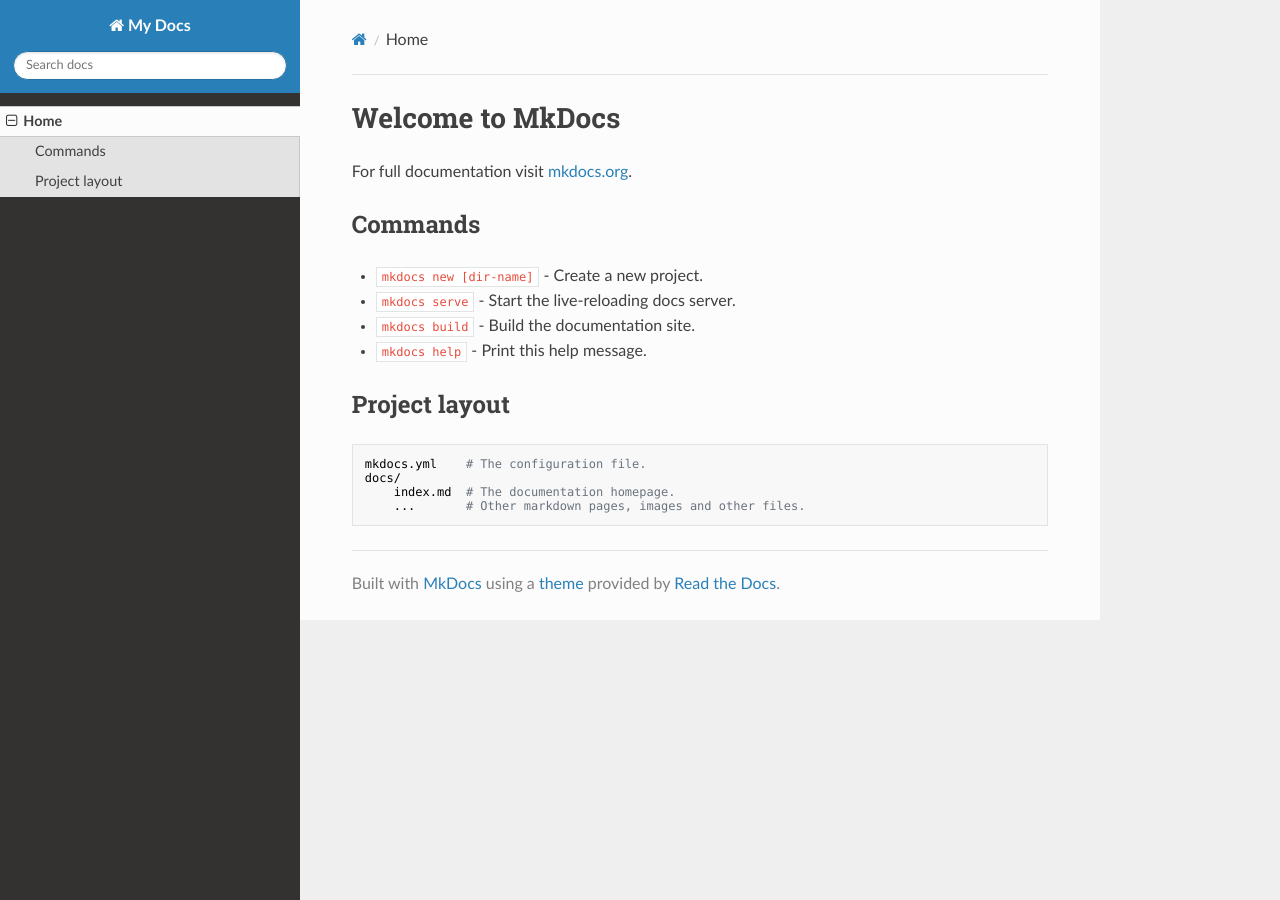
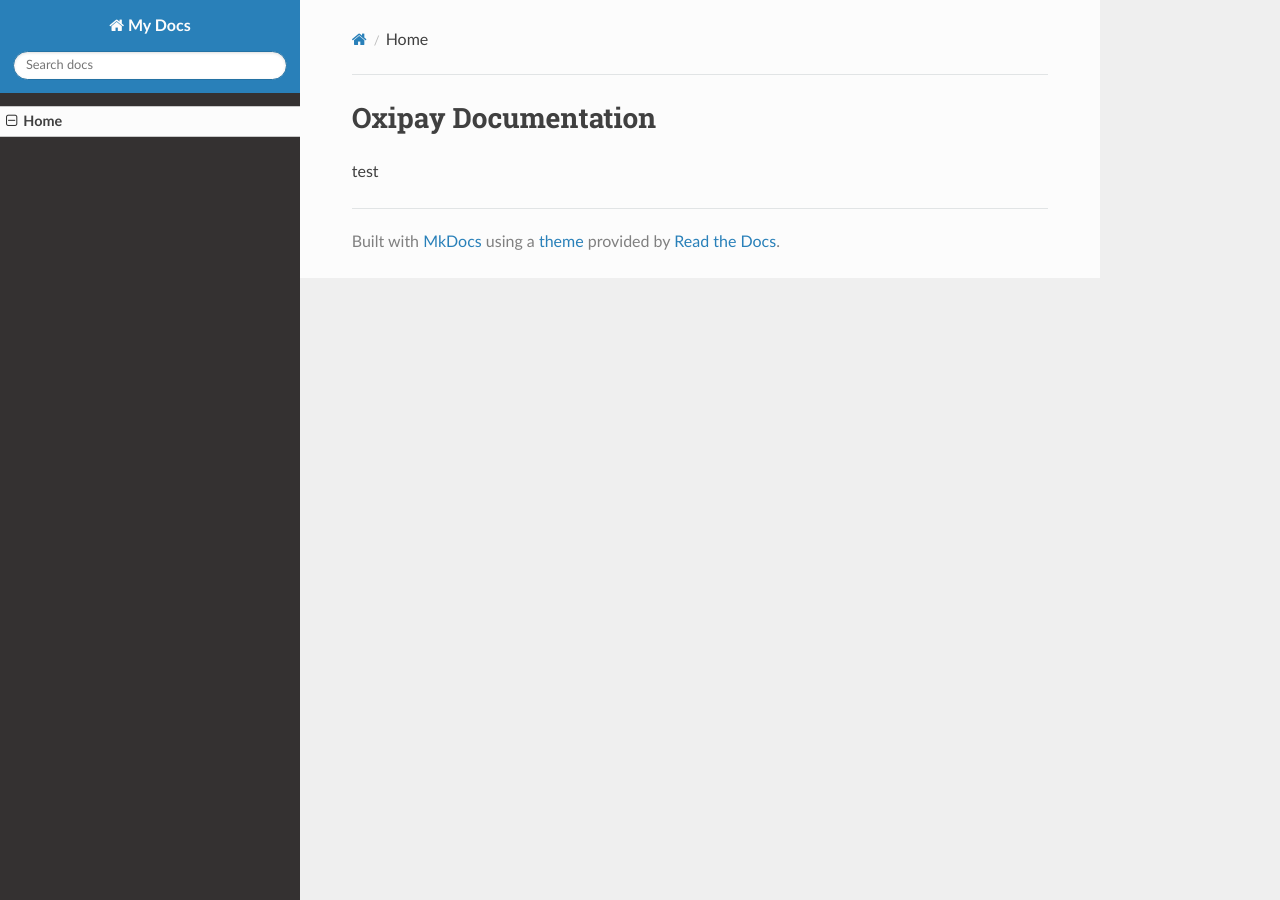
Before and after one commit to oxipay/oxidocs, an MkDocs documentation site: the page built from docs/index.md, in a window 1280 px wide. Built offline with MkDocs 1.6.1, drawn with Linux system fonts in a browser that asks for light colours; nearby versions of some CDN libraries; old or Windows-style settings are respelled for this version of MkDocs.

```diff
--- a/docs/index.md
+++ b/docs/index.md
@@ -1,17 +1,3 @@
-# Welcome to MkDocs
+# Oxipay Documentation
 
-For full documentation visit [mkdocs.org](http://mkdocs.org).
-
-## Commands
-
-* `mkdocs new [dir-name]` - Create a new project.
-* `mkdocs serve` - Start the live-reloading docs server.
-* `mkdocs build` - Build the documentation site.
-* `mkdocs help` - Print this help message.
-
-## Project layout
-
-    mkdocs.yml    # The configuration file.
-    docs/
-        index.md  # The documentation homepage.
-        ...       # Other markdown pages, images and other files.
+test
```
Also changed, not shown: README.md (+44 -0 lines).
